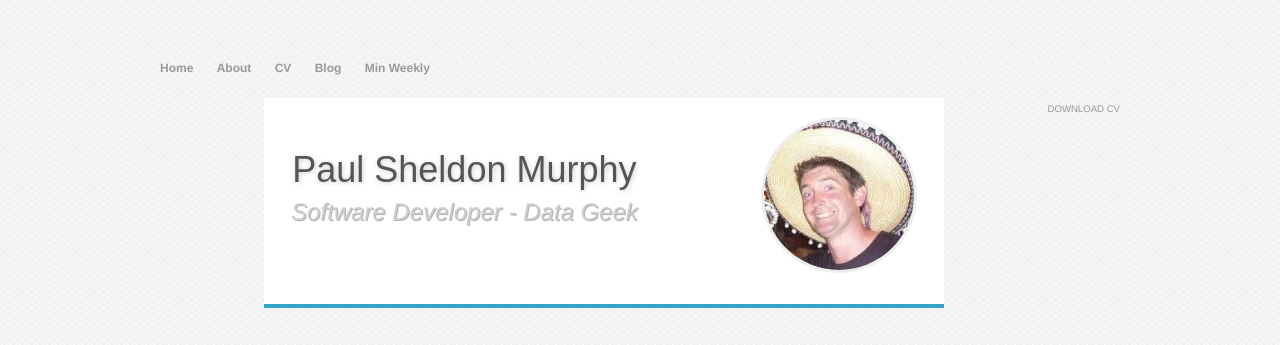
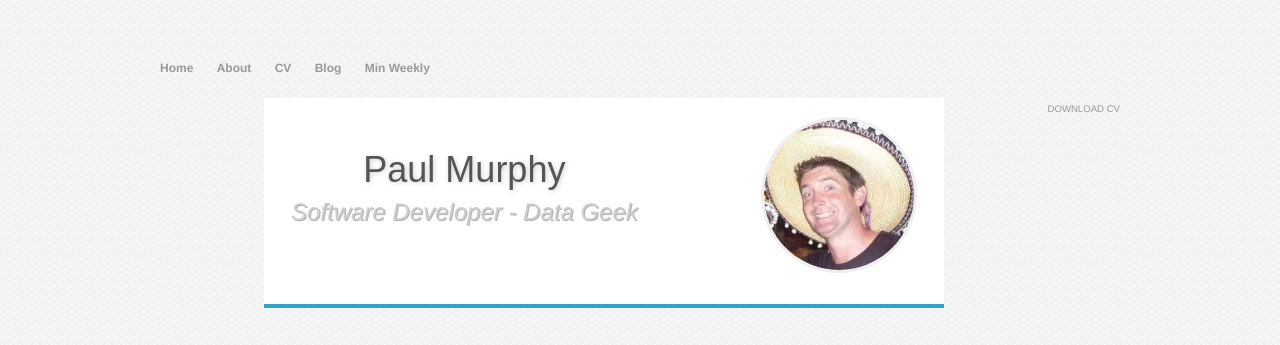
Before and after one commit to Mur3ph/Mur3ph.github.io, a Jekyll site: the page built from cv/index.html, in a window 1280 px wide. Shown: the top 345 px of the page. Built offline with Jekyll 4.4.1, drawn with Linux system fonts in a browser that asks for light colours; some web fonts are replaced; a script that is not in the unit is left out.

Commit message:
blog info

```diff
--- a/about/index.html
+++ b/about/index.html
@@ -1,6 +1,6 @@
 ---
 layout: default
-title: About Pauly Murphy
+title: About Paul Murphy
 ---
 
 		<div class="about">
--- a/cv/index.html
+++ b/cv/index.html
@@ -11,7 +11,7 @@ title: CV of Paul Murphy
 				<header role="banner">
 						<div class="container_16">
 								<hgroup>
-									<h1>Paul Sheldon Murphy</h1>
+									<h1>Paul Murphy</h1>
 									<h2>Software Developer - Data Geek</h2>
 								</hgroup>
 
```
Also changed, not shown: 2 other files.
